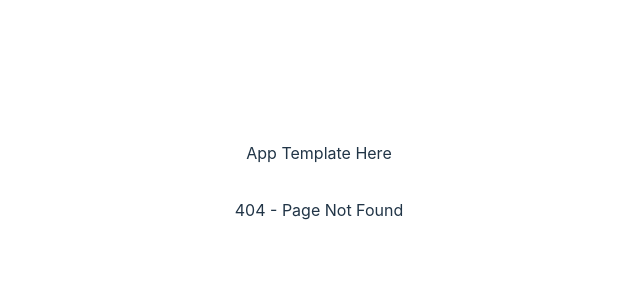
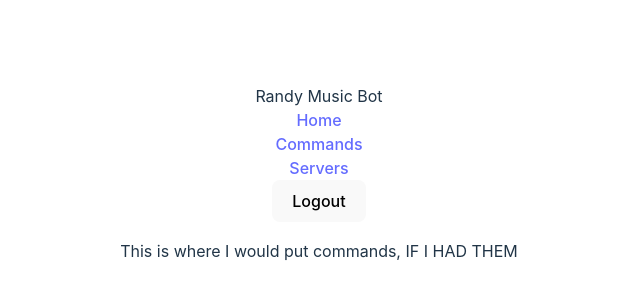
Before and after one commit to Moaratorium/randy-frontend, a Vue app: page /commands in a window 1280 px wide. Before the commit this address led to /error. Shown: the part 218-518 px from the top of the page, without its empty margins (321-961 px from the left). Built offline with nearby package versions, Linux system fonts and the light colour scheme.

Commit message:
basic navbar functionality (routing, logout, etc), added commands view for later

```diff
--- a/src/App.vue
+++ b/src/App.vue
@@ -1,12 +1,16 @@
 <script setup>
+import Navbar from './components/navbar.vue';
+import {useRoute} from 'vue-router'
+
+const route = useRoute();
 </script>
 
 <template>
-  <div>
-    <p>App Template Here</p>
+  <div id="navbar">
+    <Navbar></Navbar>
   </div>
   <div id="viewPane">
-    <RouterView />
+    <RouterView :key="route.fullPath"></RouterView>
   </div>
 </template>
 
@@ -14,4 +18,9 @@
 #viewPane {
   border: 1px solid white;
 }
+
+#navbar {
+  display: flex;
+  justify-content: center;
+}
 </style>
--- /dev/null
+++ b/src/components/navbar.vue
@@ -0,0 +1,31 @@
+<script setup>
+import { RouterLink, useRouter, useRoute } from 'vue-router';
+
+const router = useRouter();
+
+function logout() {
+  localStorage.removeItem("username");
+        router.push("/");
+    }
+
+
+</script>
+<template>
+<div id="nav-wrapper">
+    <div id="brand">Randy Music Bot</div>
+    <RouterLink to="/">Home</RouterLink>
+    <div class="padding"></div>
+    <RouterLink to="commands">Commands</RouterLink>
+    <div class="padding"></div>
+    <RouterLink to="servers">Servers</RouterLink>
+    <div class="padding"></div>
+    <button type="button" @click="logout">Logout</button>
+</div>
+</template>
+<style scoped>
+#nav-wrapper {
+    width: 100%;
+    align-items: center;
+    justify-content: center;
+}
+</style>
--- a/src/router.js
+++ b/src/router.js
@@ -3,10 +3,12 @@ import Landing from './views/landing.vue'
 import Servers from './views/servers.vue'
 import Server from './views/server.vue'
 import Error from './views/error.vue'
+import Commands from './views/commands.vue'
 
 const routes = [
     {path: '/', name:'landing', component: Landing},
     {path: '/callback', name:'auth', component: Landing},
+    {path: '/commands', name:'commands', component: Commands},
     {path: '/servers', name:'servers', component: Servers},
     {path: '/servers/:key', name:'server', component: Server, props: true},
     {path: '/error', name:'error', component: Error, meta: { requiresAuth: false } },
--- /dev/null
+++ b/src/views/commands.vue
@@ -0,0 +1,12 @@
+<script setup>
+
+</script>
+
+<template>
+<div>
+    <p>This is where I would put commands, IF I HAD THEM</p>
+</div>
+</template>
+
+<style scoped>
+</style>
```
